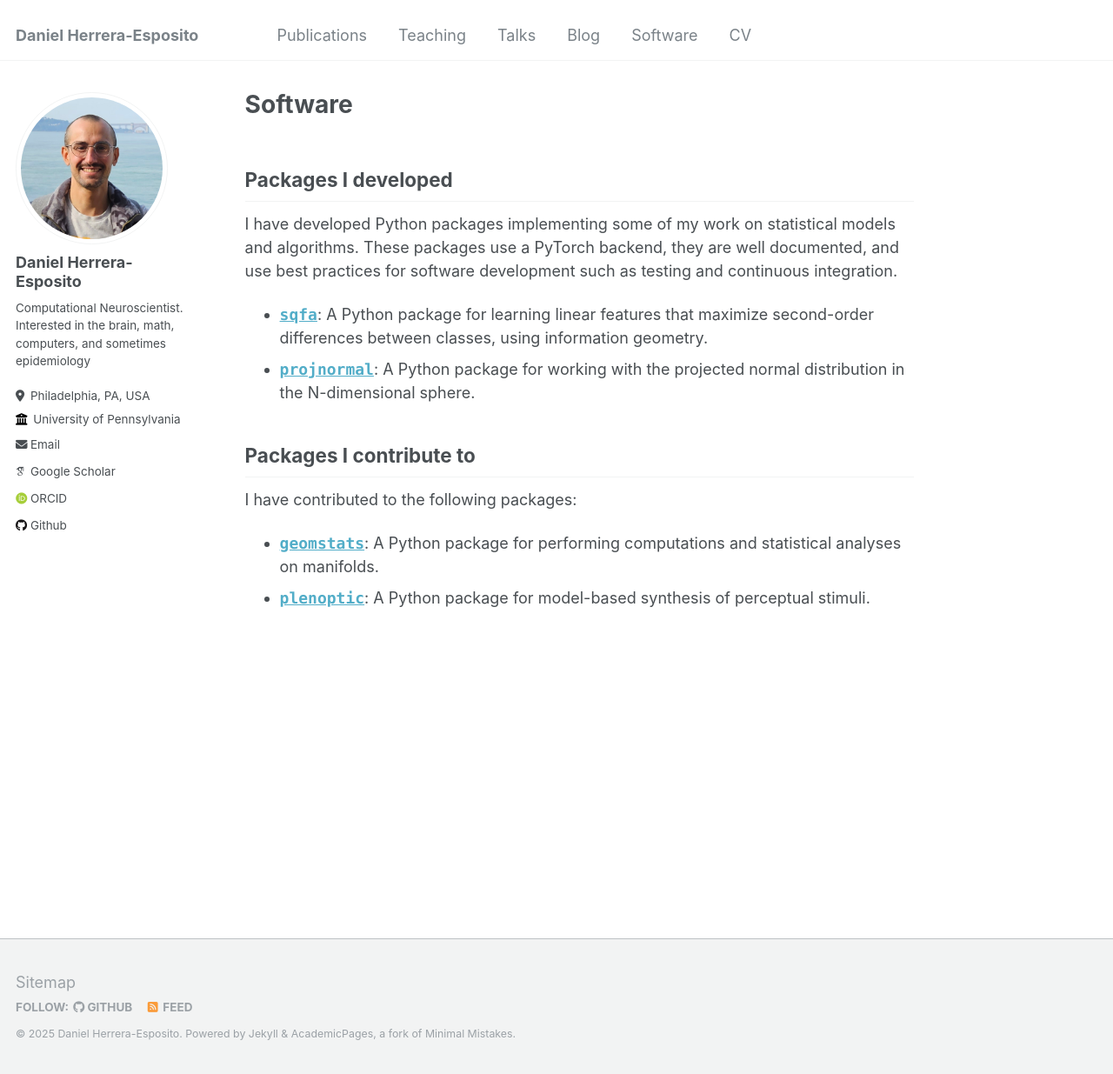
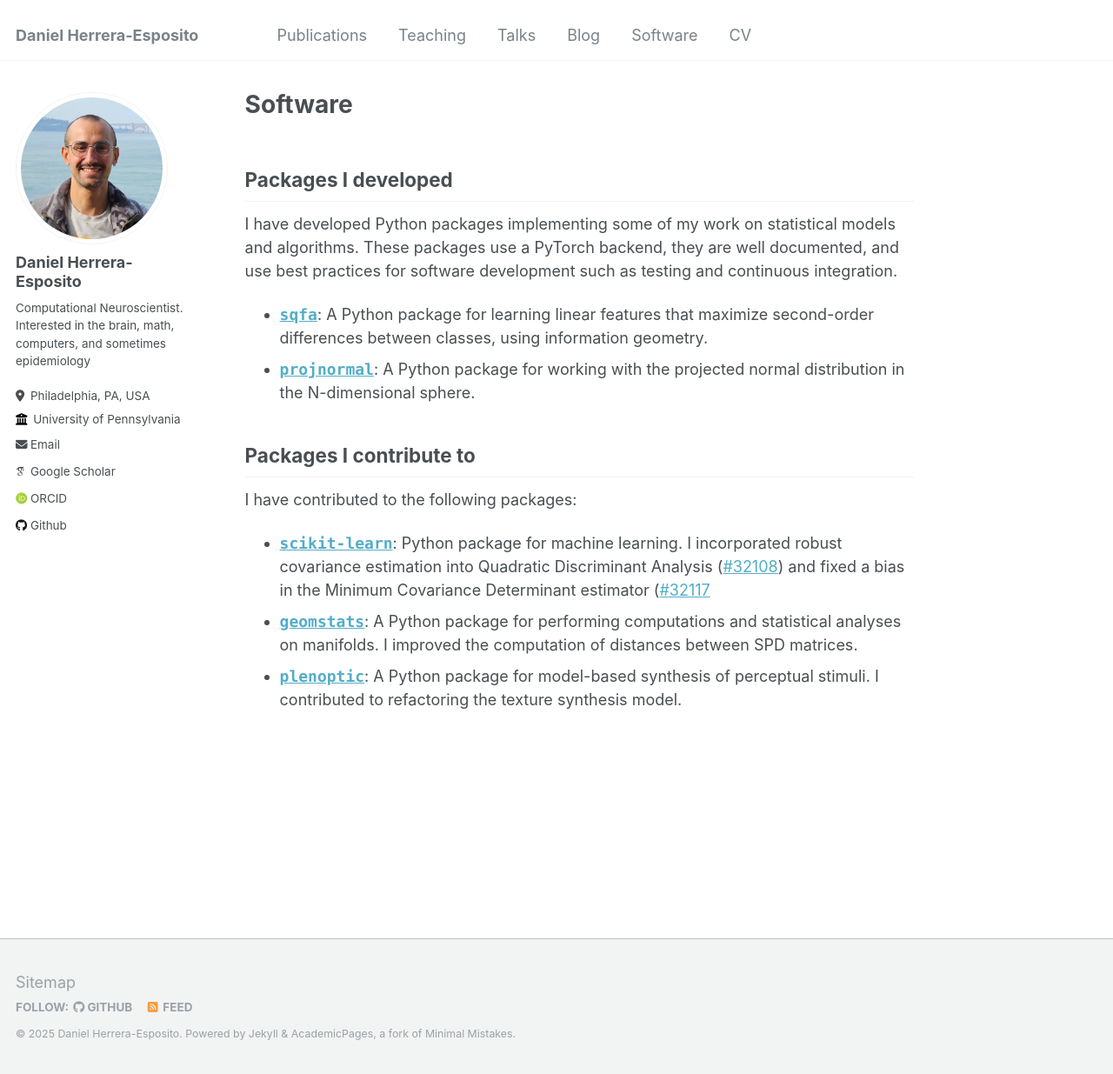
Before and after one commit to dherrera1911/dherrera1911.github.io, a Jekyll site: the page built from _pages/software.md, in a window 1280 px wide and 1235 px high. Shown: the whole window at 87% size. Built offline with Jekyll 4.4.1, drawn with Linux system fonts in a browser that asks for light colours; some web fonts are replaced.

Commit message:
Add scikitlearn

```diff
--- a/_pages/software.md
+++ b/_pages/software.md
@@ -24,7 +24,10 @@ N-dimensional sphere.
 
 I have contributed to the following packages:
 
+- [**`scikit-learn`**](https://scikit-learn.org/stable/): Python package for machine learning.
+I incorporated robust covariance estimation into Quadratic Discriminant Analysis ([#32108](https://github.com/scikit-learn/scikit-learn/pull/32108))
+and fixed a bias in the Minimum Covariance Determinant estimator ([#32117](https://github.com/scikit-learn/scikit-learn/pull/32117)
 - [**`geomstats`**](https://geomstats.github.io/): A Python package for performing computations and
-statistical analyses on manifolds.
+statistical analyses on manifolds. I improved the computation of distances between SPD matrices.
 - [**`plenoptic`**](https://plenoptic.readthedocs.io/en/latest/): A Python package for model-based
-synthesis of perceptual stimuli.
+synthesis of perceptual stimuli. I contributed to refactoring the texture synthesis model.
```
